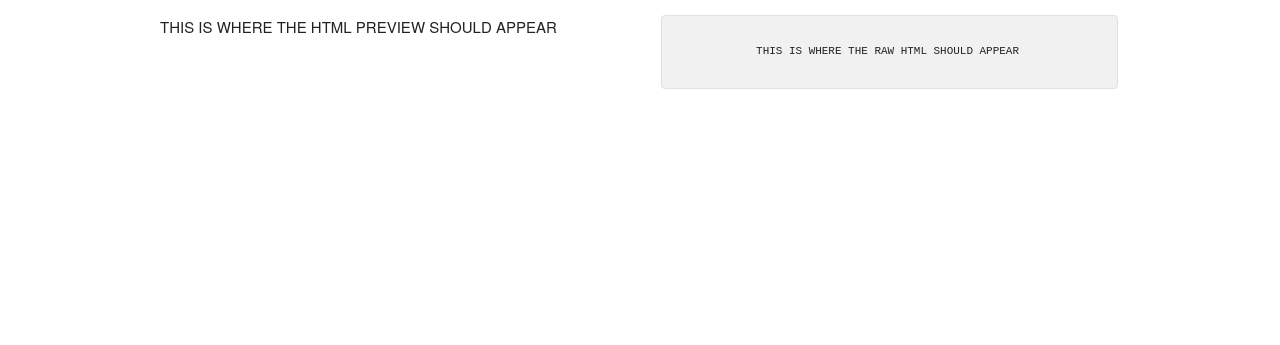
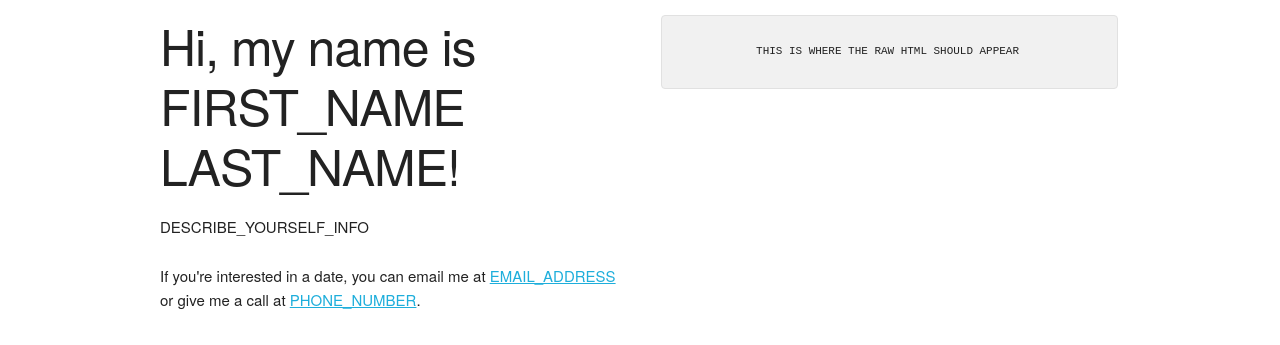
Before and after one commit to KatieMFritz/MI-000-SS00-000-js-collect-and-display-information-kPt9Fl, a plain HTML site: page index.html in a window 1280 px wide. Shown: the part 709-1054 px from the top of the page. Before the commit the page ends 831 px from the top, so only its background shows below. Drawn offline with nearby package versions, Linux system fonts and the light colour scheme.

Commit message:
replace html preview with template code, no inputs yet

```diff
--- a/index.html
+++ b/index.html
@@ -50,7 +50,7 @@
       <div class="row">
         <div class="six columns">
           <h2>Preview</h2>
-          <div>
+          <div id="html-preview">
             THIS IS WHERE THE HTML PREVIEW SHOULD APPEAR
           </div>
         </div>
@@ -62,5 +62,6 @@
         </div>
       </div>
     </div>
+    <script src="script.js"></script>
   </body>
 </html>
--- /dev/null
+++ b/script.js
@@ -0,0 +1,10 @@
+var htmlPreview = document.getElementById('html-preview')
+htmlPreview.innerHTML =
+  '<h1>Hi, my name is FIRST_NAME LAST_NAME!</h1>' +
+  '<p>DESCRIBE_YOURSELF_INFO</p>' +
+  '<p>' +
+    'If you\'re interested in a date, you can email me at ' +
+    '<a href="mailto:EMAIL_ADDRESS" target="_blank">EMAIL_ADDRESS</a> ' +
+    'or give me a call at ' +
+    '<a href="tel:PHONE_NUMBER" target="_blank">PHONE_NUMBER</a>.' +
+  '</p>'
```
